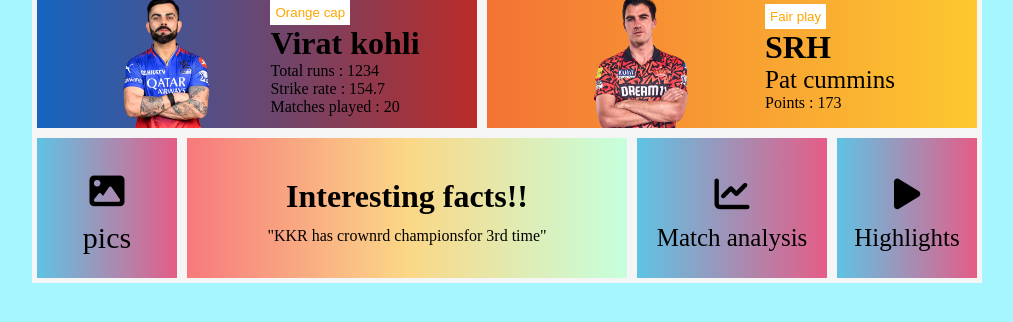
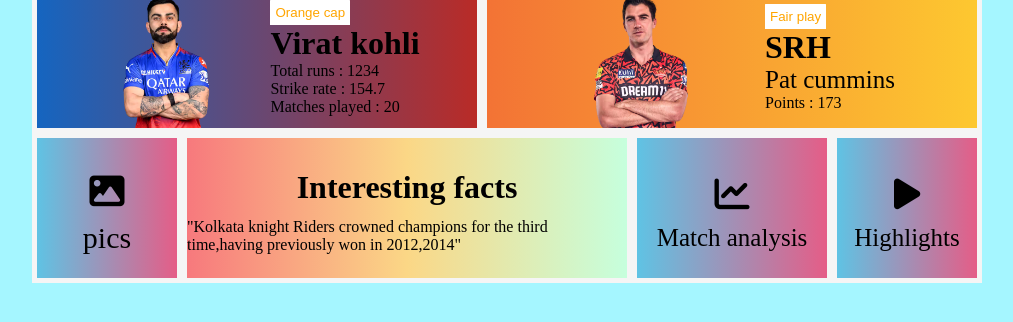
Before and after one commit to amulyareddy10/iplgridlayout, a plain HTML site: page index.html in a window 1280 px wide. Shown: the part 342-664 px from the top of the page, without its empty margins (133-1146 px from the left). Drawn offline with Linux system fonts and the light colour scheme.

Commit message:
Update index.html

```diff
--- a/index.html
+++ b/index.html
@@ -229,8 +229,8 @@
                 <p>pics</p>
             </div>
             <div class="box box7">
-                <h1 class="kkr">Interesting facts!!</h1>
-                <p>"KKR has crownrd championsfor 3rd time"</p>
+                <h1 class="kkr">Interesting facts</h1>
+                <p>"Kolkata knight Riders crowned champions for the third time,having previously won in 2012,2014"</p>
             </div>
             <div class="box box8">
               <i class="fa-solid fa-chart-line"></i>
```
